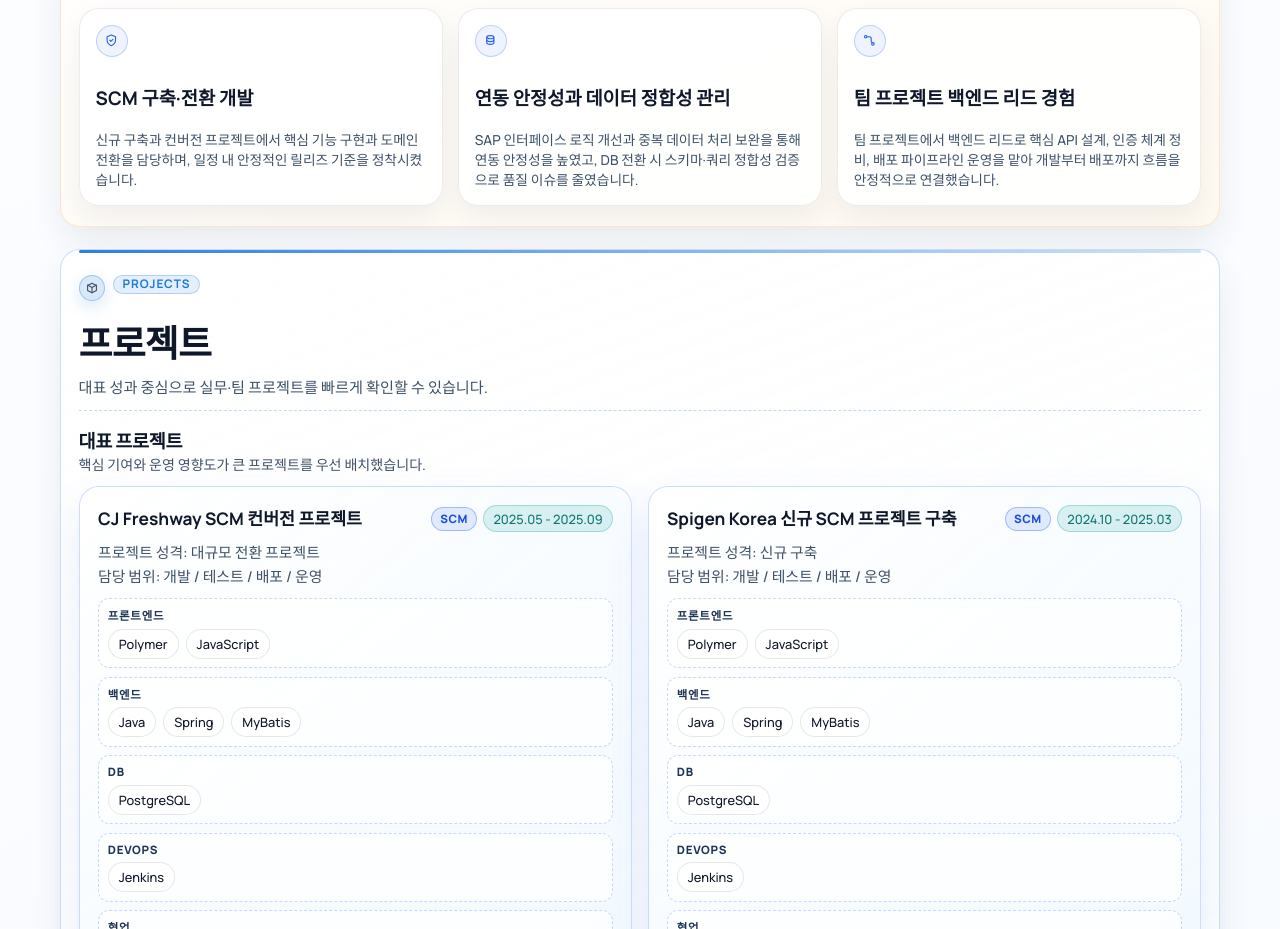
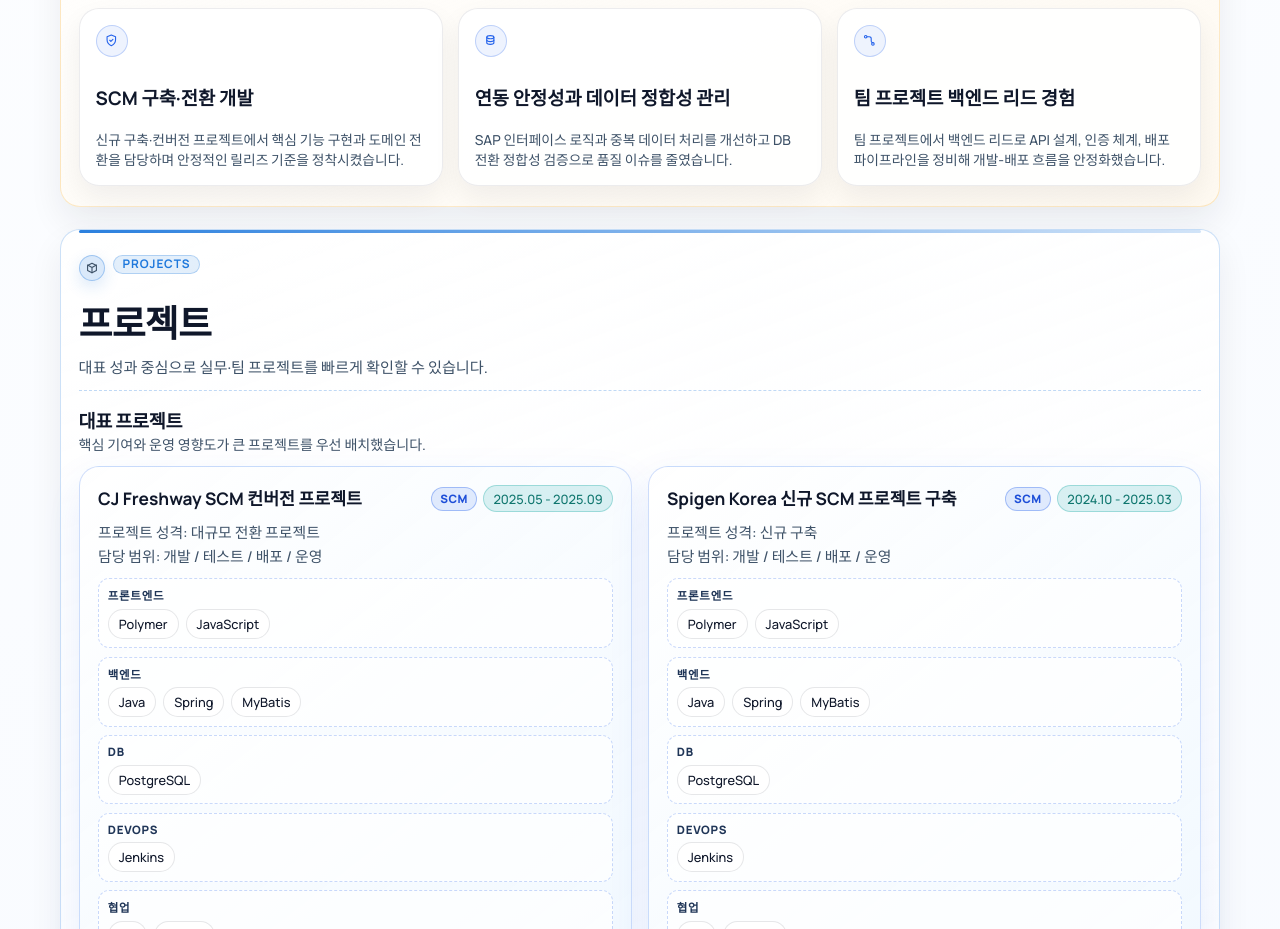
Before and after one commit to IanToo2/portfolio, a React (Vite) app: page / in a window 1280 px wide. Shown: the part 1600-2529 px from the top of the page. Built offline with nearby package versions, Linux system fonts and the light colour scheme.

Commit message:
chore(resume): trim verbose highlight descriptions

```diff
--- a/src/data/portfolioData.js
+++ b/src/data/portfolioData.js
@@ -84,22 +84,22 @@ export const HIGHLIGHTS = [
   {
     title: "SCM 구축·전환 개발",
     titleEn: "SCM Implementation & Conversion Development",
-    text: "신규 구축과 컨버전 프로젝트에서 핵심 기능 구현과 도메인 전환을 담당하며, 일정 내 안정적인 릴리즈 기준을 정착시켰습니다.",
-    textEn: "Led core feature implementation and domain migration across implementation and conversion projects, establishing stable release standards within schedule.",
+    text: "신규 구축·컨버전 프로젝트에서 핵심 기능 구현과 도메인 전환을 담당하며 안정적인 릴리즈 기준을 정착시켰습니다.",
+    textEn: "Delivered core features and domain migration in implementation and conversion projects with stable release standards.",
     icon: "shield"
   },
   {
     title: "연동 안정성과 데이터 정합성 관리",
     titleEn: "Integration Stability & Data Integrity Management",
-    text: "SAP 인터페이스 로직 개선과 중복 데이터 처리 보완을 통해 연동 안정성을 높였고, DB 전환 시 스키마·쿼리 정합성 검증으로 품질 이슈를 줄였습니다.",
-    textEn: "Improved integration stability through SAP interface logic and deduplication handling, and reduced quality issues by validating schema and query consistency during DB migration.",
+    text: "SAP 인터페이스 로직과 중복 데이터 처리를 개선하고 DB 전환 정합성 검증으로 품질 이슈를 줄였습니다.",
+    textEn: "Improved SAP interface and deduplication logic, then reduced quality issues with DB migration consistency checks.",
     icon: "database"
   },
   {
     title: "팀 프로젝트 백엔드 리드 경험",
     titleEn: "Backend Leadership in Team Projects",
-    text: "팀 프로젝트에서 백엔드 리드로 핵심 API 설계, 인증 체계 정비, 배포 파이프라인 운영을 맡아 개발부터 배포까지 흐름을 안정적으로 연결했습니다.",
-    textEn: "As a backend lead in team projects, I handled core API design, authentication flow setup, and deployment pipeline operations to connect development and release reliably.",
+    text: "팀 프로젝트에서 백엔드 리드로 API 설계, 인증 체계, 배포 파이프라인을 정비해 개발-배포 흐름을 안정화했습니다.",
+    textEn: "As backend lead, I standardized API design, auth flow, and deployment pipeline to stabilize delivery.",
     icon: "route"
   }
 ];
```
